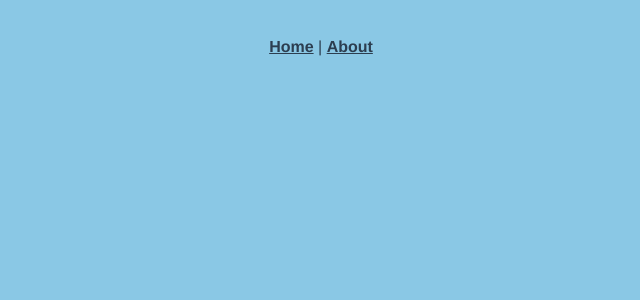
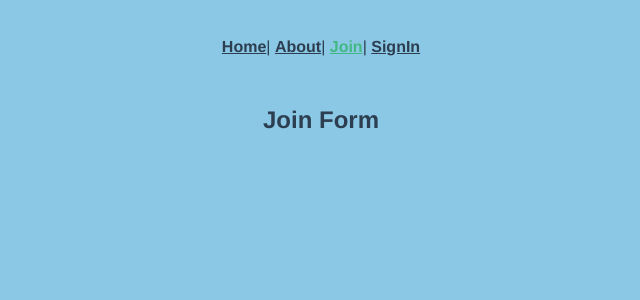
Before and after one commit to omarclzd/vue-fire-todo, a Vue app: page /join in a window 1280 px wide. Shown: the top 300 px of the page, without its empty margins (319-959 px from the left). Built offline with nearby package versions, Linux system fonts and the light colour scheme; no server answers.

Commit message:
adds join and singup view for auth

```diff
--- a/src/App.vue
+++ b/src/App.vue
@@ -1,16 +1,18 @@
 <template>
   <div id="app">
     <div id="nav">
-      <router-link to="/">Home</router-link> |
-      <router-link to="/about">About</router-link>
+      <router-link to="/">Home</router-link>|
+      <router-link to="/about">About</router-link>|
+      <router-link to="/join">Join</router-link>|
+      <router-link to="/sign-in">SignIn</router-link>
     </div>
-    <router-view/>
+    <router-view />
   </div>
 </template>
 
 <style>
 #app {
-  font-family: 'Avenir', Helvetica, Arial, sans-serif;
+  font-family: "Avenir", Helvetica, Arial, sans-serif;
   -webkit-font-smoothing: antialiased;
   -moz-osx-font-smoothing: grayscale;
   text-align: center;
--- a/src/router.js
+++ b/src/router.js
@@ -1,25 +1,34 @@
-import Vue from 'vue'
-import Router from 'vue-router'
-import Home from './views/Home.vue'
+import Vue from "vue";
+import Router from "vue-router";
+import Home from "./views/Home.vue";
 
-Vue.use(Router)
+Vue.use(Router);
 
 export default new Router({
-  mode: 'history',
+  mode: "history",
   base: process.env.BASE_URL,
   routes: [
     {
-      path: '/',
-      name: 'home',
+      path: "/",
+      name: "home",
       component: Home
     },
     {
-      path: '/about',
-      name: 'about',
-      // route level code-splitting
-      // this generates a separate chunk (about.[hash].js) for this route
-      // which is lazy-loaded when the route is visited.
-      component: () => import(/* webpackChunkName: "about" */ './views/About.vue')
+      path: "/about",
+      name: "about",
+
+      component: () =>
+        import(/* webpackChunkName: "about" */ "./views/About.vue")
+    },
+    {
+      path: "/sign-in",
+      name: "signin",
+      component: () => import("./views/Signin.vue")
+    },
+    {
+      path: "/join",
+      name: "join",
+      component: () => import("./views/Join.vue")
     }
   ]
-})
+});
--- /dev/null
+++ b/src/views/Join.vue
@@ -0,0 +1,13 @@
+<template>
+  <h2>Join Form</h2>
+</template>
+<script>
+export default {
+  name: "Join",
+  data() {
+    return {};
+  }
+};
+</script>
+<style scoped>
+</style>
--- /dev/null
+++ b/src/views/Signin.vue
@@ -0,0 +1,13 @@
+<template>
+  <h2>Signin Form</h2>
+</template>
+<script>
+export default {
+  name: "Signin",
+  data() {
+    return {};
+  }
+};
+</script>
+<style scoped>
+</style>
```
